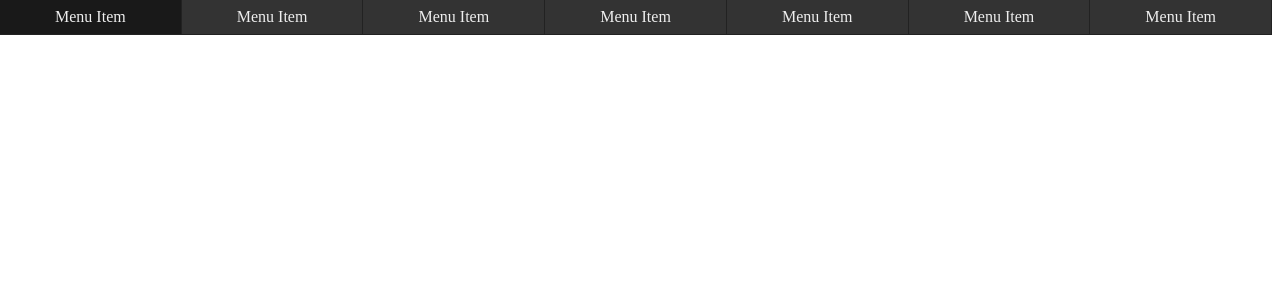
After one commit to paulticona/Progrmando-Random, a PHP site: page /ejerciciosFlex.html in a window 1280 px wide. The commit adds this page. Shown: the top 300 px of the page. Run offline with PHP 8.4, Linux system fonts and the light colour scheme.

Commit message:
Agregando Los ejercicios

```diff
--- /dev/null
+++ b/ejerciciosFlex.html
@@ -0,0 +1,20 @@
+<!DOCTYPE html>
+<html lang="en">
+<head>
+    <meta charset="UTF-8">
+    <meta name="viewport" content="width=device-width, initial-scale=1.0">
+    <link rel="stylesheet" href="/styles/stylesCasosFlex.css">
+    <title>CasosDeUso</title>
+</head>
+<body>
+    <ul class="menu">
+        <li class="menu__item"><a class="menu__link" href="">Menu Item</a></li>
+        <li class="menu__item"><a class="menu__link" href="">Menu Item</a></li>
+        <li class="menu__item"><a class="menu__link" href="">Menu Item</a></li>
+        <li class="menu__item"><a class="menu__link" href="">Menu Item</a></li>
+        <li class="menu__item"><a class="menu__link" href="">Menu Item</a></li>
+        <li class="menu__item"><a class="menu__link" href="">Menu Item</a></li>
+        <li class="menu__item"><a class="menu__link" href="">Menu Item</a></li>
+    </ul>
+</body>
+</html>
--- a/inicio.html
+++ b/inicio.html
@@ -36,6 +36,9 @@
                     </li>
                     <li class="menu-item">
                         <a class="menu-link" href="flexbox.html">Flexbox</a>
+                        <ul class="menu sub-menu">
+                            <a class="menu-link" href="ejerciciosFlex.html">CasosDeUso</a>
+                        </ul>
                     </li>
                     <li class="menu-item">
                         <a class="menu-link" href="">Avanzado</a>
--- /dev/null
+++ b/styles/stylesCasosFlex.css
@@ -0,0 +1,53 @@
+*{
+    box-sizing: border-box;
+    padding-left: 0;
+    margin-top: 0;
+    margin-bottom: 0;
+    margin-left: 0;
+}
+
+/*Reset elemnts*/
+.menu{
+    list-style: none;
+
+}
+.menu__link{
+    text-decoration: none;
+    color: #eee;
+}
+
+/*Layout basico*/
+
+.menu{
+    width: 50%;
+    background: #333;
+}
+.menu__item{
+    border-bottom: 1px solid #222;
+}
+.menu__item:hover{
+    background: rgba(0,0,0,.5);
+}
+.menu__link{
+    display: block;/*comvierte el
+                    hipervinculo a
+                    una  caja de bloque*/
+    padding: .5em 1em;
+}
+
+/*Agregar flexbox*/
+
+@media screen and (min-width: 960px){
+    .menu{
+        display: flex;
+        width: 100%;
+
+    }
+    .menu__link{
+        text-align: center;
+    }
+    .menu__item{
+        flex: 1;
+        border-right: 1px solid #222;
+    }
+}
```
Also changed, not shown: styles-menu.css (+3 -4 lines), stylesFlexbox.css (line endings or trailing spaces).
